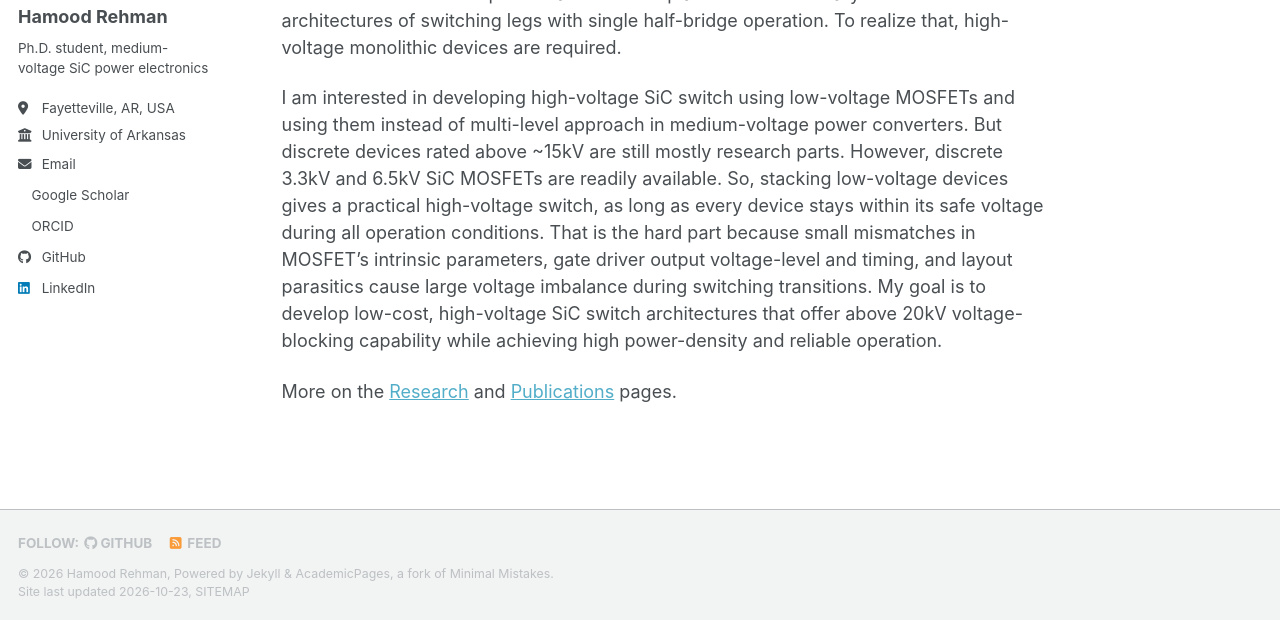
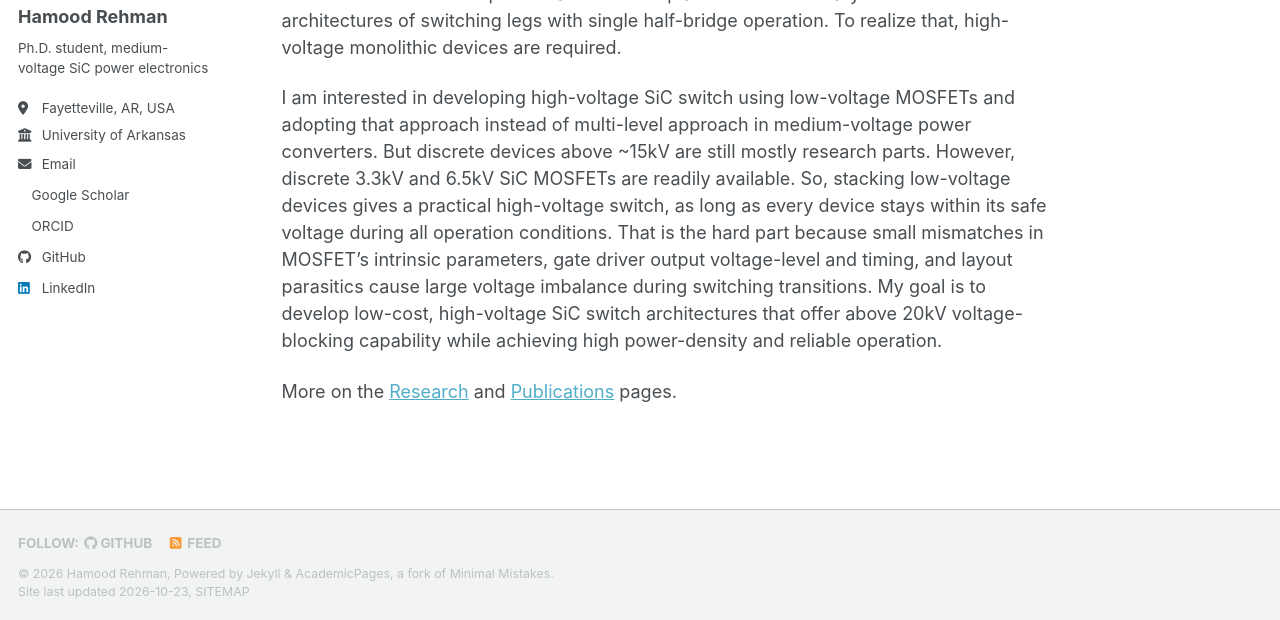
Before and after one commit to hamood-rehman/hamood-rehman.github.io, a Jekyll site: the page built from _pages/about.md, in a window 1280 px wide and 900 px high, scrolled down 594 px, cut to the strip 280-900 px from the top of the window. Built offline with Jekyll 4.4.1, drawn with Linux system fonts in a browser that asks for light colours; a style sheet for code colours, icons or effects is not loaded.

Commit message:
Update about.md

```diff
--- a/_pages/about.md
+++ b/_pages/about.md
@@ -21,6 +21,6 @@ Research interests
 
 I am interested in simplifying the power-stage design of medium-voltage power converters. One of the options has been to replace the unnecessary multi-level architectures of switching legs with single half-bridge operation. To realize that, high-voltage monolithic devices are required.
 
-I am interested in developing high-voltage SiC switch using low-voltage MOSFETs and using them instead of multi-level approach in medium-voltage power converters. But discrete devices rated above ~15kV are still mostly research parts. However, discrete 3.3kV and 6.5kV SiC MOSFETs are readily available. So, stacking low-voltage devices gives a practical high-voltage switch, as long as every device stays within its safe voltage during all operation conditions. That is the hard part because small mismatches in MOSFET's intrinsic parameters, gate driver output voltage-level and timing, and layout parasitics cause large voltage imbalance during switching transitions. My goal is to develop low-cost, high-voltage SiC switch architectures that offer above 20kV voltage-blocking capability while achieving high power-density and reliable operation.
+I am interested in developing high-voltage SiC switch using low-voltage MOSFETs and adopting that approach instead of multi-level approach in medium-voltage power converters. But discrete devices above ~15kV are still mostly research parts. However, discrete 3.3kV and 6.5kV SiC MOSFETs are readily available. So, stacking low-voltage devices gives a practical high-voltage switch, as long as every device stays within its safe voltage during all operation conditions. That is the hard part because small mismatches in MOSFET's intrinsic parameters, gate driver output voltage-level and timing, and layout parasitics cause large voltage imbalance during switching transitions. My goal is to develop low-cost, high-voltage SiC switch architectures that offer above 20kV voltage-blocking capability while achieving high power-density and reliable operation.
 
 More on the [Research]({{ site.baseurl }}/research/) and [Publications]({{ site.baseurl }}/publications/) pages.
```
